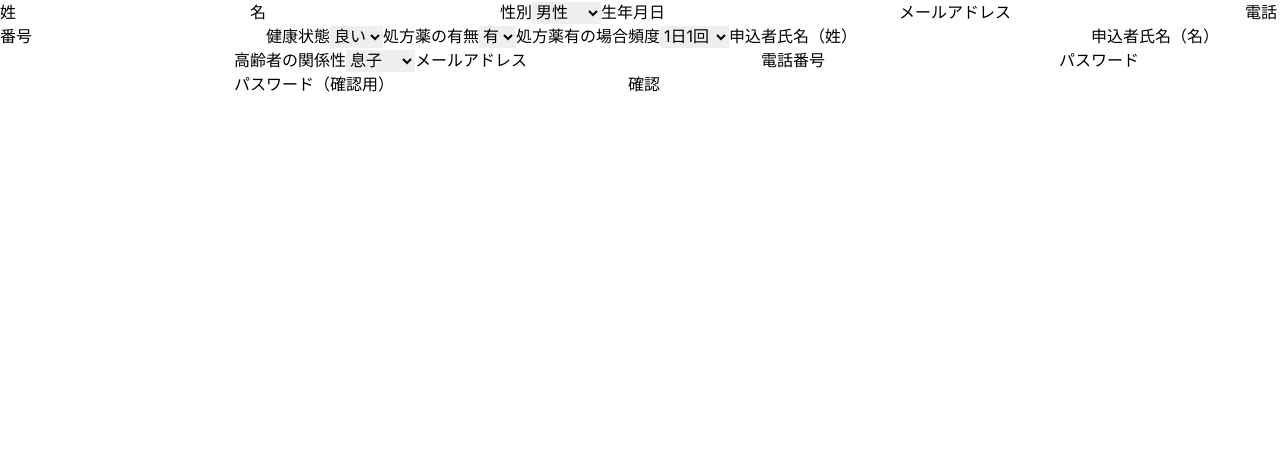
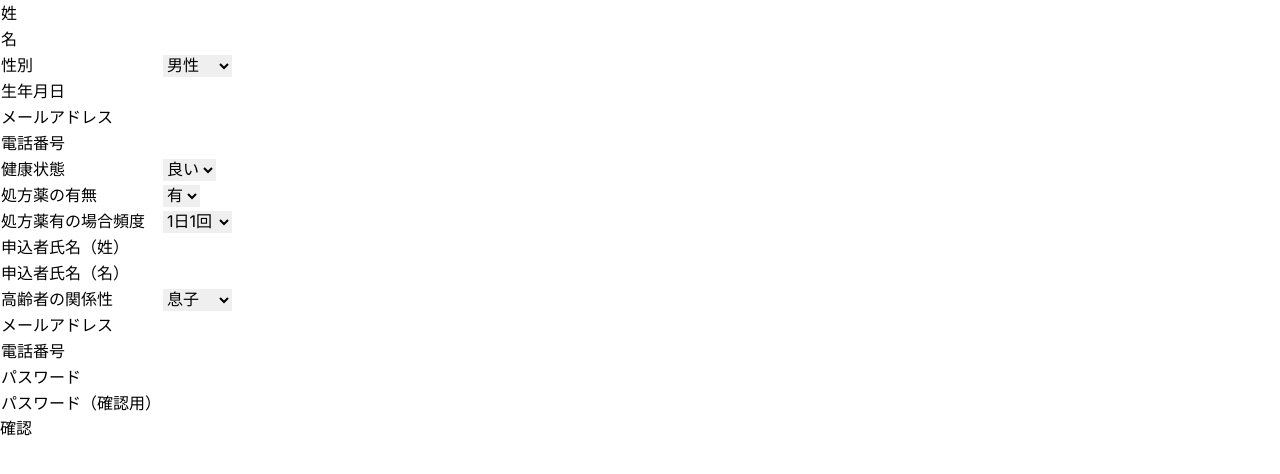
Before and after one commit to ms-engineer-bc-4b/mimamori, a Next.js app in the folder App/app/next/: page /register in a window 1280 px wide. Shown: the top 474 px of the page. Built offline with nearby package versions, Linux system fonts and the light colour scheme.

Commit message:
edit register page 2

```diff
--- a/App/app/next/src/app/register/page.tsx
+++ b/App/app/next/src/app/register/page.tsx
@@ -10,7 +10,7 @@ import Router from 'next/router';
 interface QueryParams {
   [key: string]: string | string[] | undefined;
 }
-interface LoginForm extends QueryParams{
+interface LoginForm extends QueryParams {
   senior_last_name: string;
   senior_first_name: string;
   gender: string;
@@ -35,7 +35,7 @@ interface LoginForm extends QueryParams{
 
 
 function Home() {
-  const { register, handleSubmit, formState: { errors },watch } = useForm<LoginForm>({ mode: "onChange" });
+  const { register, handleSubmit, formState: { errors }, watch } = useForm<LoginForm>({ mode: "onChange" });
   const [formData, setFormData] = useState<LoginForm | null>(null);
   const [showConfirmation, setShowConfirmation] = useState(false);
   const medicationValue = watch('medication');
@@ -64,67 +64,122 @@ function Home() {
     <div className='form-container'>
       {!showConfirmation && (
         <form onSubmit={handleSubmit(onSubmit)}>
+        <table>
+          <tbody>
+            <tr>
+              <td>
                 <label htmlFor="senior_last_name">姓</label>
+              </td>
+              <td>
                 <input id="senior_last_name" type="text" {...register('senior_last_name', { required: "姓は必須です" })} />
                 {errors.senior_last_name && <p>{errors.senior_last_name.message}</p>}
-
+              </td>
+            </tr>
+            <tr>
+              <td>
                 <label htmlFor="senior_first_name">名</label>
+              </td>
+              <td>
                 <input id="senior_first_name" type="text" {...register('senior_first_name', { required: "名は必須です" })} />
                 {errors.senior_first_name && <p>{errors.senior_first_name.message}</p>}
-
+              </td>
+            </tr>
+            <tr>
+              <td>
                 <label htmlFor="gender">性別</label>
+              </td>
+              <td>
                 <select id="gender" {...register('gender', { required: "性別は必須です" })}>
                   <option value="male">男性</option>
                   <option value="female">女性</option>
                   <option value="other">その他</option>
                 </select>
                 {errors.gender && <p>{errors.gender.message}</p>}
-
+              </td>
+            </tr>
+            <tr>
+              <td>
                 <label htmlFor="birth_date">生年月日</label>
+              </td>
+              <td>
                 <input id="birth_date" type="text" {...register('birth_date', { required: "生年月日は必須です" })} />
                 {errors.birth_date && <p>{errors.birth_date.message}</p>}
-
+              </td>
+            </tr>
+            <tr>
+              <td>
                 <label htmlFor="senior_email">メールアドレス</label>
+              </td>
+              <td>
                 <input id="senior_email" type="email" {...register('senior_email', { required: "メールアドレスは必須です" })} />
                 {errors.senior_email && <p>{errors.senior_email.message}</p>}
-
+              </td>
+            </tr>
+            <tr>
+              <td>
                 <label htmlFor="senior_tel">電話番号</label>
+              </td>
+              <td>
                 <input id="senior_tel" type="tel" {...register('senior_tel', { required: "電話番号は必須です" })} />
                 {errors.senior_tel && <p>{errors.senior_tel.message}</p>}
-
+              </td>
+            </tr>
+            <tr>
+              <td>
                 <label htmlFor="health_status">健康状態</label>
+              </td>
+              <td>
                 <select id="health_status" {...register('health_status', { required: "健康状態は必須です" })}>
                   <option value="good">良い</option>
                   <option value="bad">悪い</option>
                   <option value="normal">普通</option>
                 </select>
                 {errors.health_status && <p>{errors.health_status.message}</p>}
-
+              </td>
+            </tr>
+            <tr>
+              <td>
                 <label htmlFor="medication">処方薬の有無</label>
+              </td>
+              <td>
                 <select id="medication" {...register('medication', { required: "処方薬の有無は必須です" })}>
                   <option value="yes">有</option>
                   <option value="no">無</option>
                 </select>
                 {errors.medication && <p>{errors.medication.message}</p>}
-
-
+              </td>
+            </tr>
+            <tr>
+              <td>
                 <label htmlFor="medication_frequency">処方薬有の場合頻度</label>
+              </td>
+              <td>
                 <select id="medication_frequency" {...register('medication_frequency', { required: "頻度は必須です" })}>
                   <option value="once">1日1回</option>
                   <option value="twice">1日2回</option>
                   <option value="thrice">1日3回</option>
                 </select>
                 {errors.medication_frequency && <p>{errors.medication_frequency.message}</p>}
-         {/* 申込者情報の追加項目 */}
-         <label htmlFor="family_last_name">申込者氏名（姓）</label>
+              </td>
+            </tr>
+
+        <tr>
+            <td><label htmlFor="family_last_name">申込者氏名（姓）</label></td>
+            <td>
               <input id="family_last_name" type="text" {...register('family_last_name', { required: "姓は必須です" })} />
               {errors.family_last_name && <p>{errors.family_last_name.message}</p>}
-
-          <label htmlFor="family_first_name">申込者氏名（名）</label>
+            </td>
+          </tr>
+          <tr>
+            <td><label htmlFor="family_first_name">申込者氏名（名）</label></td>
+            <td>
               <input id="family_first_name" type="text" {...register('family_first_name', { required: "名は必須です" })} />
               {errors.family_first_name && <p>{errors.family_first_name.message}</p>}
-
-          <label htmlFor="relationship_with_senior">高齢者の関係性</label>
+            </td>
+          </tr>
+          <tr>
+            <td><label htmlFor="relationship_with_senior">高齢者の関係性</label></td>
+            <td>
               <select id="relationship_with_senior" {...register('relationship_with_senior', { required: "関係性は必須です" })}>
                 <option value="son">息子</option>
                 <option value="daughter">娘</option>
@@ -132,26 +187,45 @@ function Home() {
                 <option value="other">その他</option>
               </select>
               {errors.relationship_with_senior && <p>{errors.relationship_with_senior.message}</p>}
-
-          <label htmlFor="family_email">メールアドレス</label>
+            </td>
+          </tr>
+          <tr>
+            <td><label htmlFor="family_email">メールアドレス</label></td>
+            <td>
               <input id="family_email" type="email" {...register('family_email', { required: "メールアドレスは必須です" })} />
               {errors.family_email && <p>{errors.family_email.message}</p>}
-
-          <label htmlFor="family_tel">電話番号</label>
+            </td>
+          </tr>
+          <tr>
+            <td><label htmlFor="family_tel">電話番号</label></td>
+            <td>
               <input id="family_tel" type="tel" {...register('family_tel', { required: "電話番号は必須です" })} />
               {errors.family_tel && <p>{errors.family_tel.message}</p>}
-
-          <label htmlFor="family_password">パスワード</label>
+            </td>
+          </tr>
+          <tr>
+            <td><label htmlFor="family_password">パスワード</label></td>
+            <td>
               <input id="family_password" type="password" {...register('family_password', { required: "パスワードは必須です" })} />
               {errors.family_password && <p>{errors.family_password.message}</p>}
-
-          <label htmlFor="confirm_family_password">パスワード（確認用）</label>
-          <input id="confirm_family_password" type="password" {...register('confirm_family_password', {
+            </td>
+          </tr>
+          <tr>
+            <td><label htmlFor="confirm_family_password">パスワード（確認用）</label></td>
+            <td>
+              <input
+                id="confirm_family_password"
+                type="password"
+                {...register('confirm_family_password', {
                   required: "確認用パスワードは必須です",
                   validate: (value) => value === watch('family_password') || "パスワードが一致しません",
-          })} />
+                })}
+              />
               {errors.confirm_family_password && <p>{errors.confirm_family_password.message}</p>}
-
+            </td>
+          </tr>
+          </tbody>
+        </table>
         <button type="submit">確認</button>
       </form>
       )}
@@ -159,26 +233,78 @@ function Home() {
       {showConfirmation && formData && (
     <div>
     <h2>入力内容の確認</h2>
-          <p>姓: {formData.senior_last_name}</p>
-          <p>名: {formData.senior_first_name}</p>
-          <p>性別: {formData.gender}</p>
-          <p>生年月日: {formData.birth_date}</p>
-          <p>メールアドレス: {formData.senior_email}</p>
-          <p>電話番号: {formData.senior_tel}</p>
-          <p>健康状態: {formData.health_status}</p>
-          <p>処方薬の有無: {formData.medication}</p>
+    <table>
+      <tbody>
+        <tr>
+          <td>姓:</td>
+          <td>{formData.senior_last_name}</td>
+        </tr>
+        <tr>
+          <td>名:</td>
+          <td>{formData.senior_first_name}</td>
+        </tr>
+        <tr>
+          <td>性別:</td>
+          <td>{formData.gender}</td>
+        </tr>
+        <tr>
+          <td>生年月日:</td>
+          <td>{formData.birth_date}</td>
+        </tr>
+        <tr>
+          <td>メールアドレス:</td>
+          <td>{formData.senior_email}</td>
+        </tr>
+        <tr>
+          <td>電話番号:</td>
+          <td>{formData.senior_tel}</td>
+        </tr>
+        <tr>
+          <td>健康状態:</td>
+          <td>{formData.health_status}</td>
+        </tr>
+        <tr>
+          <td>処方薬の有無:</td>
+          <td>{formData.medication}</td>
+        </tr>
         {formData.medication === 'yes' && (
-            <p>処方薬有の場合頻度: {formData.medication_frequency}</p>
+          <tr>
+            <td>処方薬有の場合頻度:</td>
+            <td>{formData.medication_frequency}</td>
+          </tr>
         )}
         {/* 申込者情報の確認項目 */}
-           <p>申込者氏名（姓）: {formData.family_last_name}</p>
-          <p>申込者氏名（名）: {formData.family_first_name}</p>
-          <p>高齢者の関係性: {formData.relationship_with_senior}</p>
-          <p>メールアドレス: {formData.family_email}</p>
-          <p>電話番号: {formData.family_tel}</p>
-          <p>パスワード: {formData.family_password}</p>
-          <p>パスワード（確認用）: {formData.confirm_family_password}</p>
-          <button onClick={handleConfirm}>送信</button>
+        <tr>
+          <td>申込者氏名（姓）:</td>
+          <td>{formData.family_last_name}</td>
+        </tr>
+        <tr>
+          <td>申込者氏名（名）:</td>
+          <td>{formData.family_first_name}</td>
+        </tr>
+        <tr>
+          <td>高齢者の関係性:</td>
+          <td>{formData.relationship_with_senior}</td>
+        </tr>
+        <tr>
+          <td>メールアドレス:</td>
+          <td>{formData.family_email}</td>
+        </tr>
+        <tr>
+          <td>電話番号:</td>
+          <td>{formData.family_tel}</td>
+        </tr>
+        <tr>
+          <td>パスワード:</td>
+          <td>{formData.family_password}</td>
+        </tr>
+        <tr>
+          <td>パスワード（確認用）:</td>
+          <td>{formData.confirm_family_password}</td>
+        </tr>
+      </tbody>
+    </table>
+    <button onClick={handleConfirm}>登録して決済へ</button>
     <button onClick={handleBack}>戻る</button>
   </div>
       )}
```
Lines whose indentation alone changed are shown as unchanged.
